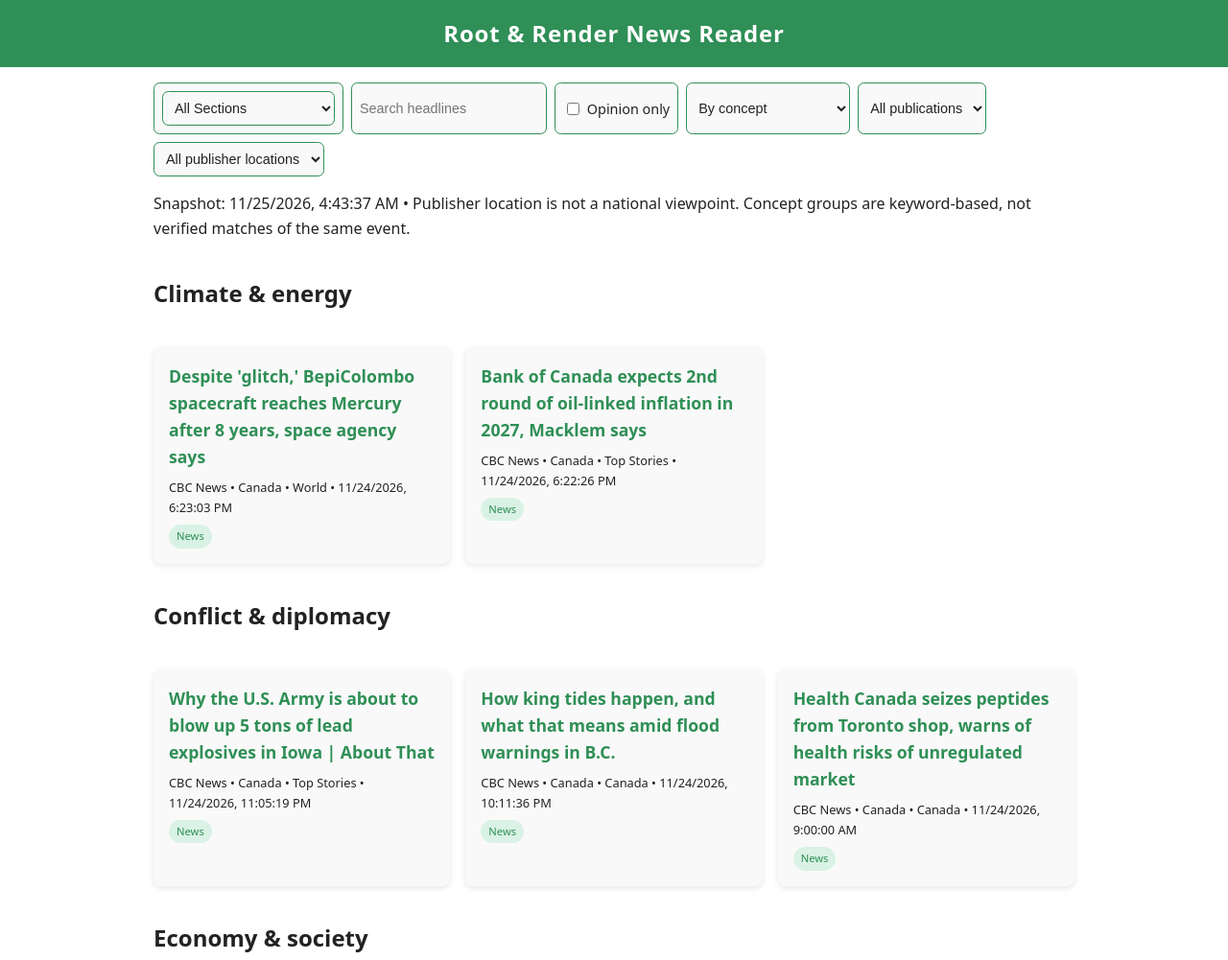
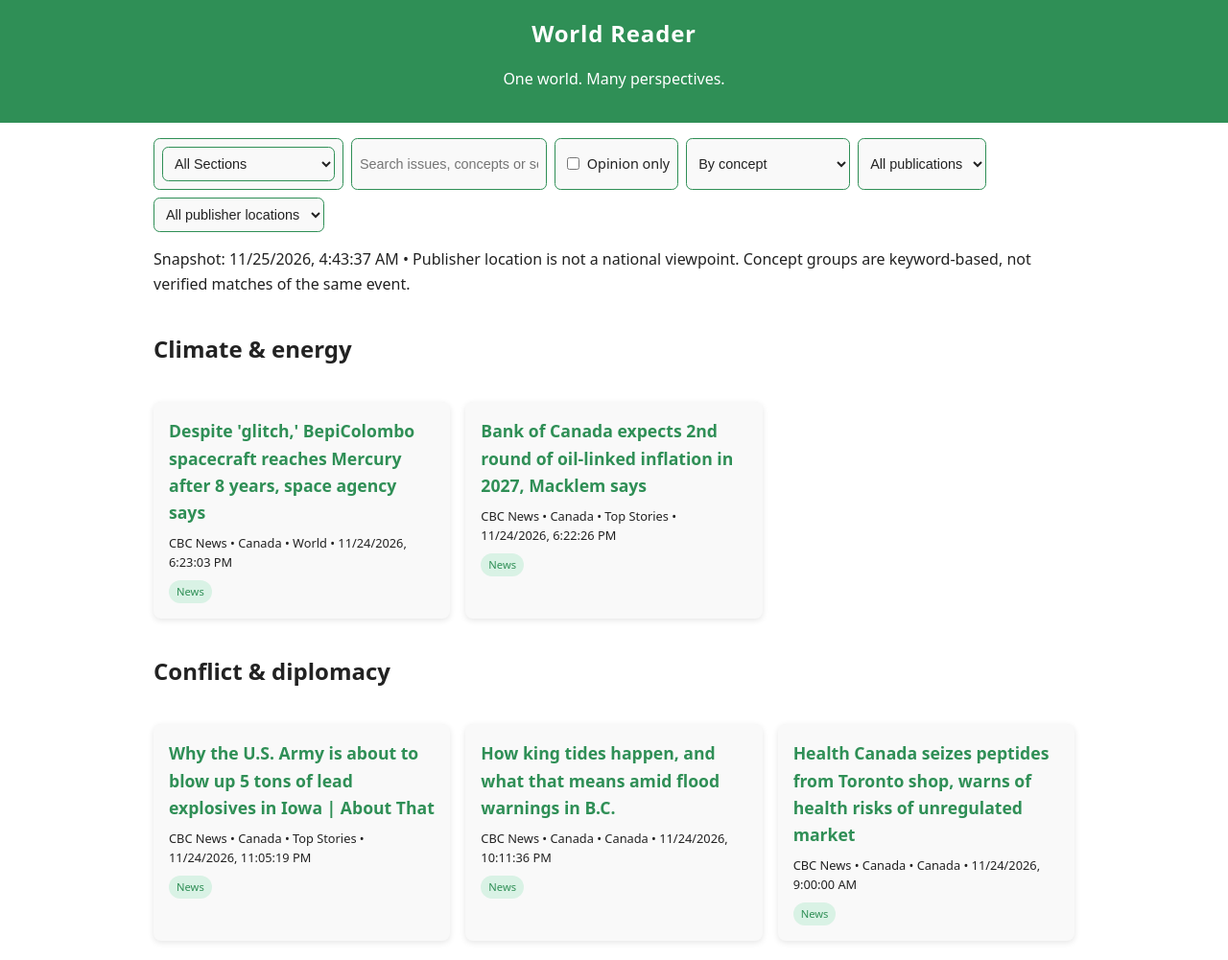
Before and after one commit to SynapseWorks/CBCReader, a plain HTML site: page docs/index.html in a window 1280 px wide. Shown: the top 1001 px of the page at 96% size. Drawn offline with Linux system fonts and the light colour scheme.

Commit message:
Rename reader interface while preserving existing URL

```diff
--- a/docs/index.html
+++ b/docs/index.html
@@ -3,12 +3,13 @@
 <head>
   <meta charset="UTF-8" />
   <meta name="viewport" content="width=device-width, initial-scale=1.0" />
-  <title>Root &amp; Render News Reader</title>
+  <title>World Reader</title>
   <link rel="stylesheet" href="styles.css" />
 </head>
 <body>
   <header>
-    <h1>Root &amp; Render News Reader</h1>
+    <h1>World Reader</h1>
+    <p>One world. Many perspectives.</p>
   </header>
   <main>
     <div id="filters">
@@ -17,7 +18,7 @@
           <option value="all">All Sections</option>
         </select>
       </label>
-      <input type="text" id="searchInput" placeholder="Search headlines" />
+      <input type="text" id="searchInput" placeholder="Search issues, concepts or sources" />
       <label>
         <input type="checkbox" id="opinionOnly" /> Opinion only
       </label>
@@ -29,7 +30,7 @@
       <span class="close">&times;</span>
       <h2 id="modalTitle"></h2>
       <p id="modalSummary"></p>
-      <p><a href="#" id="modalLink" target="_blank">Read full article</a></p>
+      <p><a href="#" id="modalLink" target="_blank" rel="noopener noreferrer">Read full article</a></p>
     </div>
   </div>
   <script src="app.js"></script>
```
